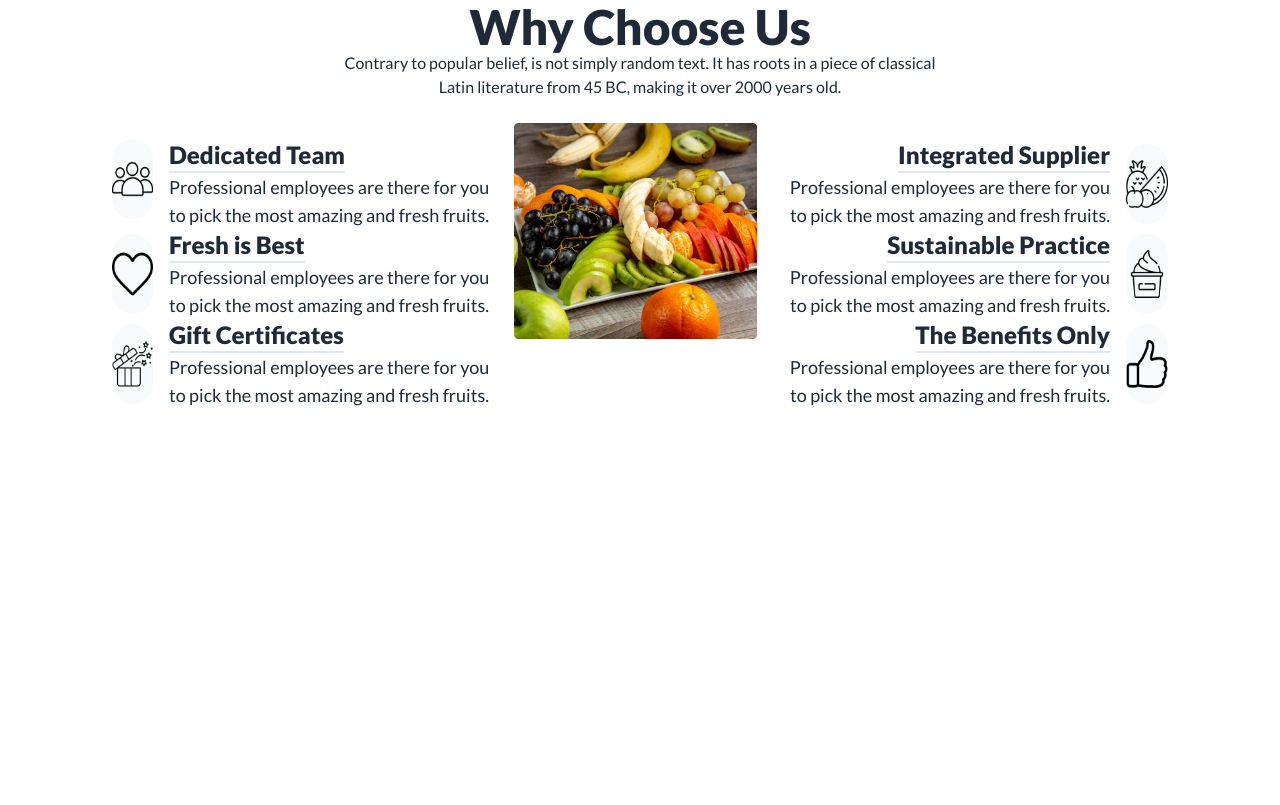
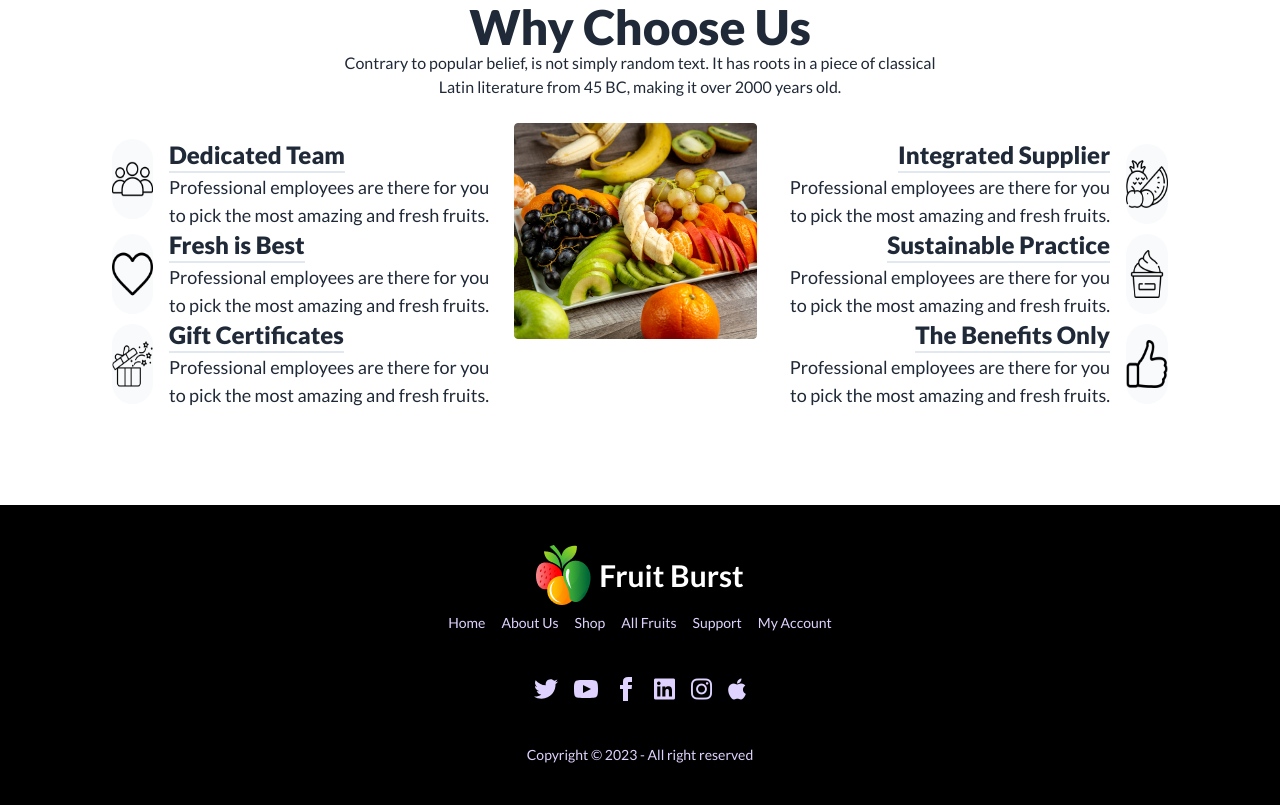
Before and after one commit to Masudrana1002/fruit-brust, a plain HTML site: page index.html in a window 1280 px wide. Shown: the part 2169-2974 px from the top of the page. Before the commit the page ends 2674 px from the top, so only its background shows below. Drawn offline with nearby package versions, Linux system fonts and the light colour scheme.

Commit message:
footer section

```diff
--- a/index.html
+++ b/index.html
@@ -12,6 +12,7 @@
     <link rel="preconnect" href="https://fonts.googleapis.com">
     <link rel="preconnect" href="https://fonts.gstatic.com" crossorigin>
     <link href="https://fonts.googleapis.com/css2?family=Lato:wght@400;700;900&display=swap" rel="stylesheet">
+    <link rel="stylesheet" href="https://cdnjs.cloudflare.com/ajax/libs/font-awesome/6.4.0/css/all.min.css" integrity="sha512-iecdLmaskl7CVkqkXNQ/ZH/XLlvWZOJyj7Yy7tcenmpD1ypASozpmT/E0iPtmFIB46ZmdtAc9eNBvH0H/ZpiBw==" crossorigin="anonymous" referrerpolicy="no-referrer" />
     <style>
         .lato {
             font-family: 'Lato', sans-serif;
@@ -210,6 +211,7 @@
                             </span>
                             days
                         </div>
+
                         <div class="flex flex-col">
                             <span class="countdown font-mono text-5xl">
                                 <span style="--value:10;"></span>
@@ -218,7 +220,7 @@
                         </div>
                         <div class="flex flex-col">
                             <span class="countdown font-mono text-5xl">
-                                <span style="--value:24;"></span>
+                                <span style="--value:24 ;"></span>
                             </span>
                             min
                         </div>
@@ -631,7 +633,42 @@
         <!-- Why Choose Us section end -->
     </main>
     <footer>
+        <footer class="footer footer-center p-10 bg-black text-primary-content">
+            <div>
+                <div class="gap-2 flex flex-row items-center justify-center">
+                    <div>
+                        <img src="./images/logo.png" alt="">
+                    </div>
+                    <div>
+                        <h3 class="text-3xl font-bold	text-white	">
+                            Fruit Burst
+                        </h3>
+                    </div>
+                </div>
+                <div class="grid grid-flow-col gap-4">
+                    <a class="link link-hover">Home</a>
+                    <a class="link link-hover">About Us</a>
+                    <a class="link link-hover">Shop</a>
+                    <a class="link link-hover">All Fruits</a>
+                    <a class="link link-hover">Support</a>
+                    <a class="link link-hover">My Account</a>
+                  </div>
 
+            </div>
+            <div>
+              <div class="grid items-center grid-flow-col gap-4">
+                <a href="https://twitter.com/" target="_blank"><svg xmlns="http://www.w3.org/2000/svg" width="24" height="24" viewBox="0 0 24 24" class="fill-current"><path d="M24 4.557c-.883.392-1.832.656-2.828.775 1.017-.609 1.798-1.574 2.165-2.724-.951.564-2.005.974-3.127 1.195-.897-.957-2.178-1.555-3.594-1.555-3.179 0-5.515 2.966-4.797 6.045-4.091-.205-7.719-2.165-10.148-5.144-1.29 2.213-.669 5.108 1.523 6.574-.806-.026-1.566-.247-2.229-.616-.054 2.281 1.581 4.415 3.949 4.89-.693.188-1.452.232-2.224.084.626 1.956 2.444 3.379 4.6 3.419-2.07 1.623-4.678 2.348-7.29 2.04 2.179 1.397 4.768 2.212 7.548 2.212 9.142 0 14.307-7.721 13.995-14.646.962-.695 1.797-1.562 2.457-2.549z"></path></svg></a>
+                <a href="https://www.youtube.com/" target="_blank"><svg xmlns="http://www.w3.org/2000/svg" width="24" height="24" viewBox="0 0 24 24" class="fill-current"><path d="M19.615 3.184c-3.604-.246-11.631-.245-15.23 0-3.897.266-4.356 2.62-4.385 8.816.029 6.185.484 8.549 4.385 8.816 3.6.245 11.626.246 15.23 0 3.897-.266 4.356-2.62 4.385-8.816-.029-6.185-.484-8.549-4.385-8.816zm-10.615 12.816v-8l8 3.993-8 4.007z"></path></svg></a>
+                <a href="https://www.youtube.com/" target="_blank"><svg xmlns="http://www.w3.org/2000/svg" width="24" height="24" viewBox="0 0 24 24" class="fill-current"><path d="M9 8h-3v4h3v12h5v-12h3.642l.358-4h-4v-1.667c0-.955.192-1.333 1.115-1.333h2.885v-5h-3.808c-3.596 0-5.192 1.583-5.192 4.615v3.385z"></path></svg></a>
+                <a href="https://www.linkedin.com/" target="_blank"><i class="fa-brands fa-linkedin text-2xl	"></i></a>
+                <a href="https://www.instagram.com/"> <i class="fa-brands fa-instagram text-2xl	"></i></a>
+                <a href="https://www.apple.com/"><i class="fa-brands fa-apple text-2xl	"></i></a>
+
+              </div>
+            </div>
+            <p>Copyright © 2023 - All right reserved</p>
+
+          </footer>
     </footer>
 </body>
 
```
